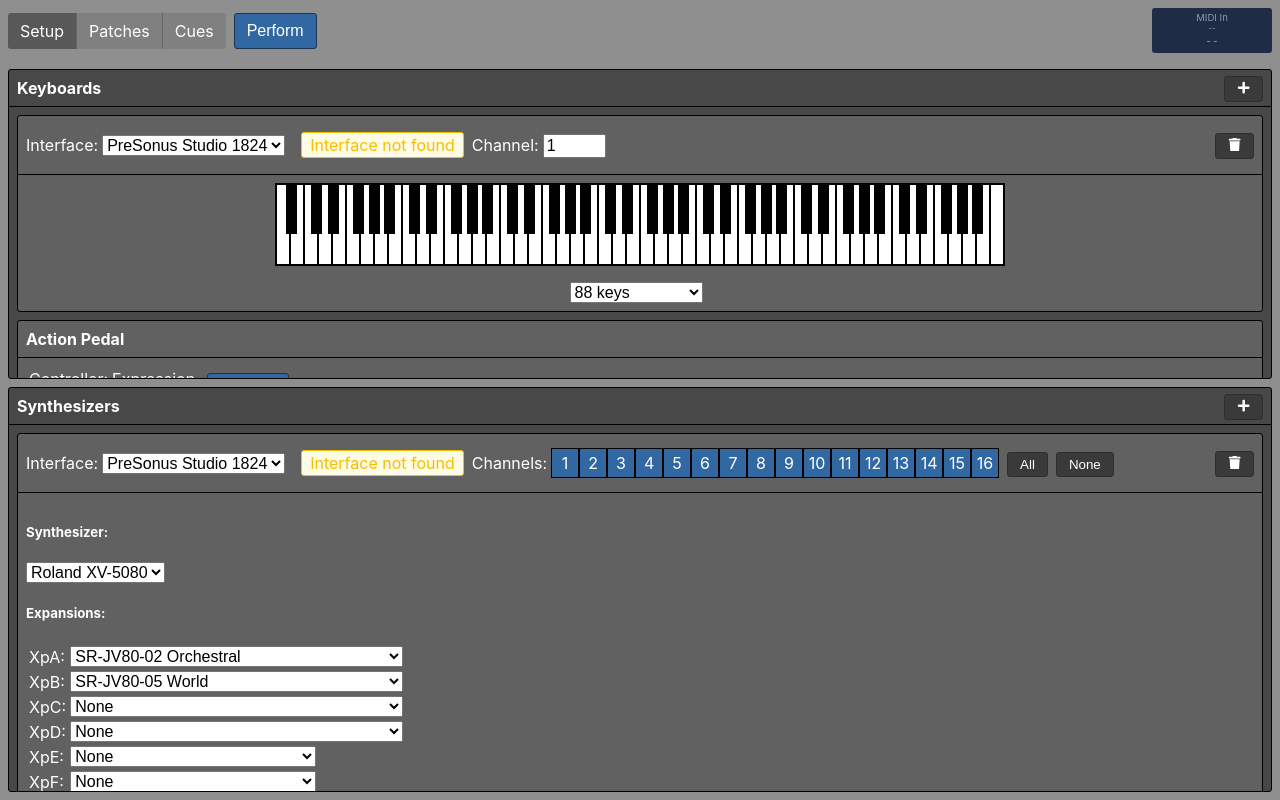
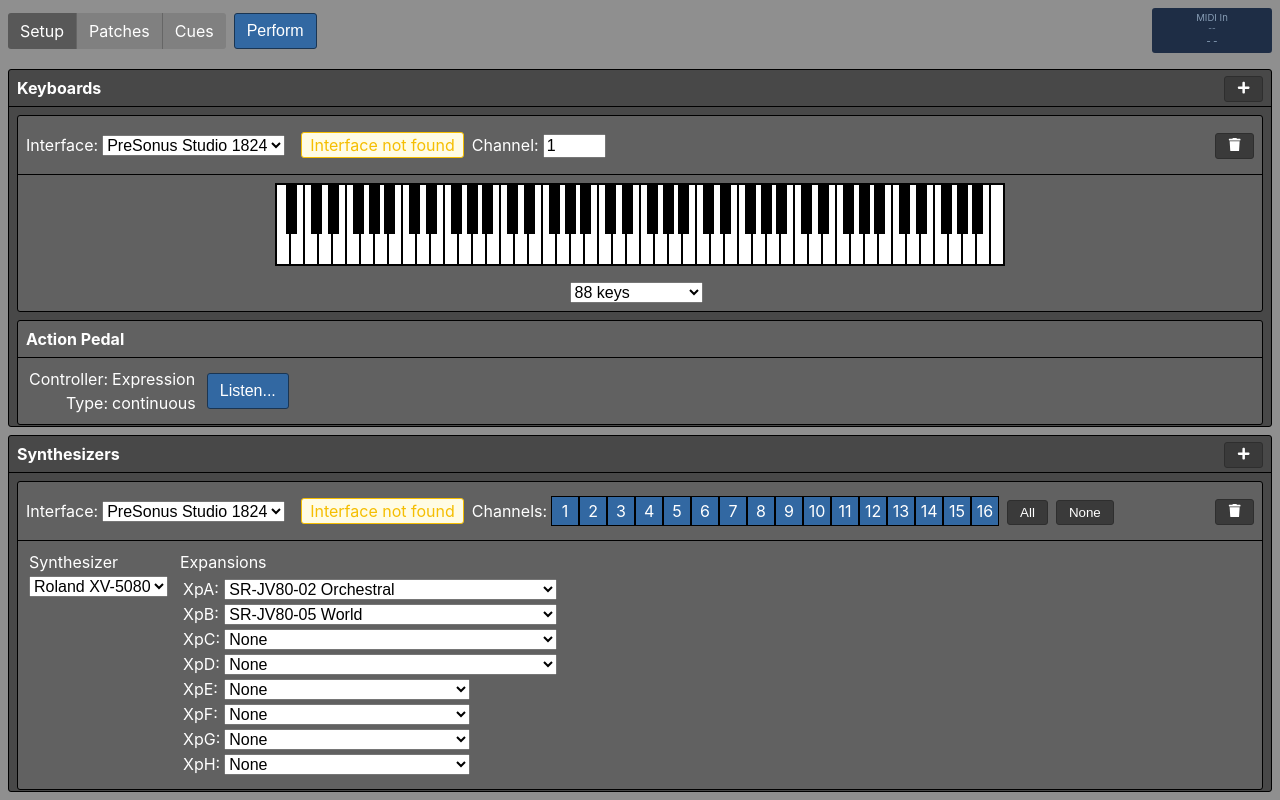
Before and after one commit to MattPutnam/CadenzaJS, a React (Create React App) app: page / in a window 1280 px wide. Both pictures are taken after a click on the element "Setup". Built offline with nearby package versions, Linux system fonts and the light colour scheme.

Commit message:
touch up layout of setup tab

```diff
--- a/src/pages/editPage/SetupTab.js
+++ b/src/pages/editPage/SetupTab.js
@@ -8,7 +8,7 @@ import KeyboardConfig from './setupTab/KeyboardConfig'
 import SynthConfig from './setupTab/SynthConfig'
 
 import { Button } from '../../components/Components'
-import { Container, Spacer } from '../../components/Layout'
+import { Container } from '../../components/Layout'
 import MidiListener from '../../components/MidiListener'
 
 import { findId } from '../../utils/IdFinder'
@@ -43,7 +43,7 @@ class SetupTab extends React.Component {
         ]
 
         return <>
-            <Container title='Keyboards' flex={'0 1 auto'} buttons={keyboardButtons}>
+            <Container title='Keyboards' buttons={keyboardButtons}>
                 {keyboards.map((keyboard, index) =>
                     <KeyboardConfig key={keyboard.id}
                                     deleteSelf={() => this.deleteItem('keyboards', index)}
@@ -53,7 +53,7 @@ class SetupTab extends React.Component {
                 )}
                 <ActionPedalConfig data={data} setData={setData}/>
             </Container>
-            <Container title='Synthesizers' flex={'0 1 auto'} buttons={synthButtons}>
+            <Container title='Synthesizers' buttons={synthButtons}>
                 {synthesizers.map((synth, index) =>
                     <SynthConfig key={synth.id}
                                  deleteSelf={() => this.deleteItem('synthesizers', index)}
@@ -62,7 +62,6 @@ class SetupTab extends React.Component {
                                  {...{ synth, midiInterfaces, setData }}/>
                 )}
             </Container>
-            <Spacer/>
             <MidiListener id='###SETUP_TAB###' dispatch={msg => this.handleMidi(msg)}/>
         </>
     }
--- a/src/pages/editPage/setupTab/SynthConfig.js
+++ b/src/pages/editPage/setupTab/SynthConfig.js
@@ -24,12 +24,28 @@ const SynthConfig = ({ synth, midiInterfaces, setData, deleteSelf, moveUp, moveD
         <Button small key={2} onClick={deleteSelf}><FaTrash/></Button>
     ]
 
+    const synthStyle = {
+        verticalAlign: 'top'
+    }
+
     return <Container inner title={header} buttons={buttons}>
-        <Flex column pad>
-            <h5>Synthesizer:</h5>
+        <Flex pad>
+            <table>
+                <tbody>
+                    <tr>
+                        <td>Synthesizer</td>
+                        <td>Expansions</td>
+                    </tr>
+                    <tr>
+                        <td style={synthStyle}><SynthSelector synth={synth} setData={setData}/></td>
+                        <td><ExpansionConfig synth={synth} setData={setData}/></td>
+                    </tr>
+                </tbody>
+            </table>
+            {/* <h5>Synthesizer:</h5>
             <SynthSelector synth={synth} setData={setData}/>
             <h5>Expansions:</h5>
-            <ExpansionConfig synth={synth} setData={setData}/>
+            <ExpansionConfig synth={synth} setData={setData}/> */}
         </Flex>
     </Container>
 }
```
